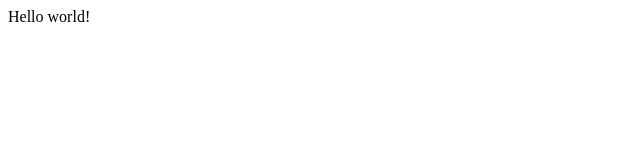
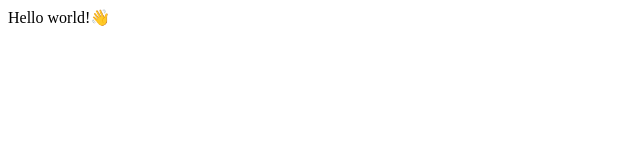
Before and after one commit to nikolinas/gatsby-starter-hello-world, a Gatsby site: page / in a window 1280 px wide. Shown: the full height of the page, 0-640 px from the left. Built offline with nearby package versions, Linux system fonts and the light colour scheme; Gatsby itself is replaced by a stand-in of ours.

Commit message:
Update index.js

```diff
--- a/src/pages/index.js
+++ b/src/pages/index.js
@@ -1,5 +1,5 @@
 import React from "react"
 
 export default function Home() {
-  return <div>Hello world!</div>
+  return <div>Hello world!👋</div>
 }
```
